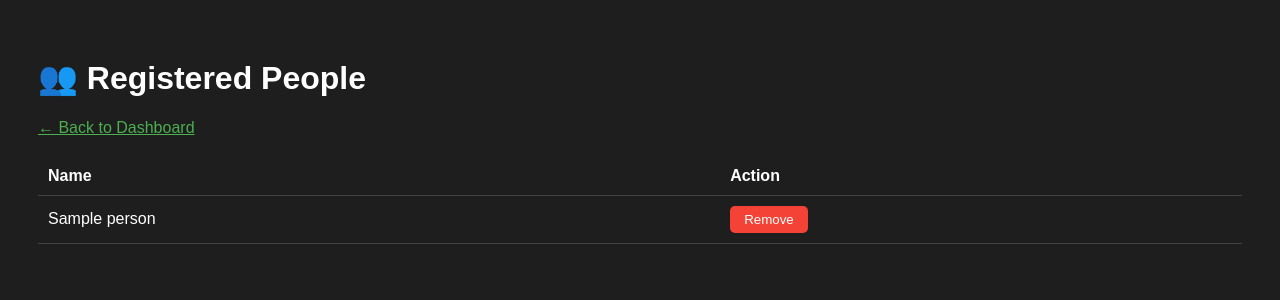
After one commit to thakareatharv49-svg/face-attendance-system, a Flask app: template templates/people.html in a window 1280 px wide. The commit adds this page. Shown: the top 300 px of the page. Run offline with Flask 3, Linux system fonts and the light colour scheme; the template is opened without the code that fills it: most values are stand-ins (such as "Sample title", 1, 10 or a date in 2020); parts of the project's set-up code (start-up, migrations or seed data) failed here and were passed over.

Commit message:
Add ability to view and remove registered people

```diff
--- a/app.py
+++ b/app.py
@@ -176,7 +176,27 @@ def register():
                 message = f"✅ {name} registered successfully!"
 
     return render_template("register.html", message=message)
+@app.route("/admin/people")
+@login_required
+def people_list():
+    people = []
+    for filename in os.listdir(KNOWN_FACES_DIR):
+        if filename.lower().endswith((".jpg", ".jpeg", ".png")):
+            people.append(os.path.splitext(filename)[0])
+    return render_template("people.html", people=people)
 
+
+@app.route("/admin/people/delete/<name>", methods=["POST"])
+@login_required
+def delete_person(name):
+    for filename in os.listdir(KNOWN_FACES_DIR):
+        if os.path.splitext(filename)[0] == name:
+            os.remove(os.path.join(KNOWN_FACES_DIR, filename))
+
+    global known_encodings, known_names
+    known_encodings, known_names = load_known_faces()
+
+    return redirect(url_for("people_list"))
 
 if __name__ == "__main__":
     app.run(host="0.0.0.0", port=5000, debug=True)
--- a/templates/admin.html
+++ b/templates/admin.html
@@ -13,6 +13,7 @@
     <h1>📋 Admin Dashboard</h1>
     <p><a href="/logout">Logout</a></p>
     <p><a href="/admin/register">➕ Register New Person</a></p>
+    <p><a href="/admin/people">👥 Manage Registered People</a></p>
 
     <h2>Attendance Records</h2>
     <table>
--- /dev/null
+++ b/templates/people.html
@@ -0,0 +1,32 @@
+<!DOCTYPE html>
+<html>
+<head>
+    <title>Registered People</title>
+    <style>
+        body { font-family: Arial; background: #1e1e1e; color: white; padding: 30px; }
+        table { width: 100%; border-collapse: collapse; margin-top: 20px; }
+        th, td { padding: 10px; border-bottom: 1px solid #444; text-align: left; }
+        a { color: #4CAF50; }
+        button { padding: 6px 14px; background: #F44336; color: white; border: none; border-radius: 5px; cursor: pointer; }
+        button:hover { background: #d32f2f; }
+    </style>
+</head>
+<body>
+    <h1>👥 Registered People</h1>
+    <p><a href="/admin">← Back to Dashboard</a></p>
+
+    <table>
+        <tr><th>Name</th><th>Action</th></tr>
+        {% for person in people %}
+        <tr>
+            <td>{{ person }}</td>
+            <td>
+                <form method="POST" action="/admin/people/delete/{{ person }}" onsubmit="return confirm('Remove {{ person }}?');">
+                    <button type="submit">Remove</button>
+                </form>
+            </td>
+        </tr>
+        {% endfor %}
+    </table>
+</body>
+</html>
```
